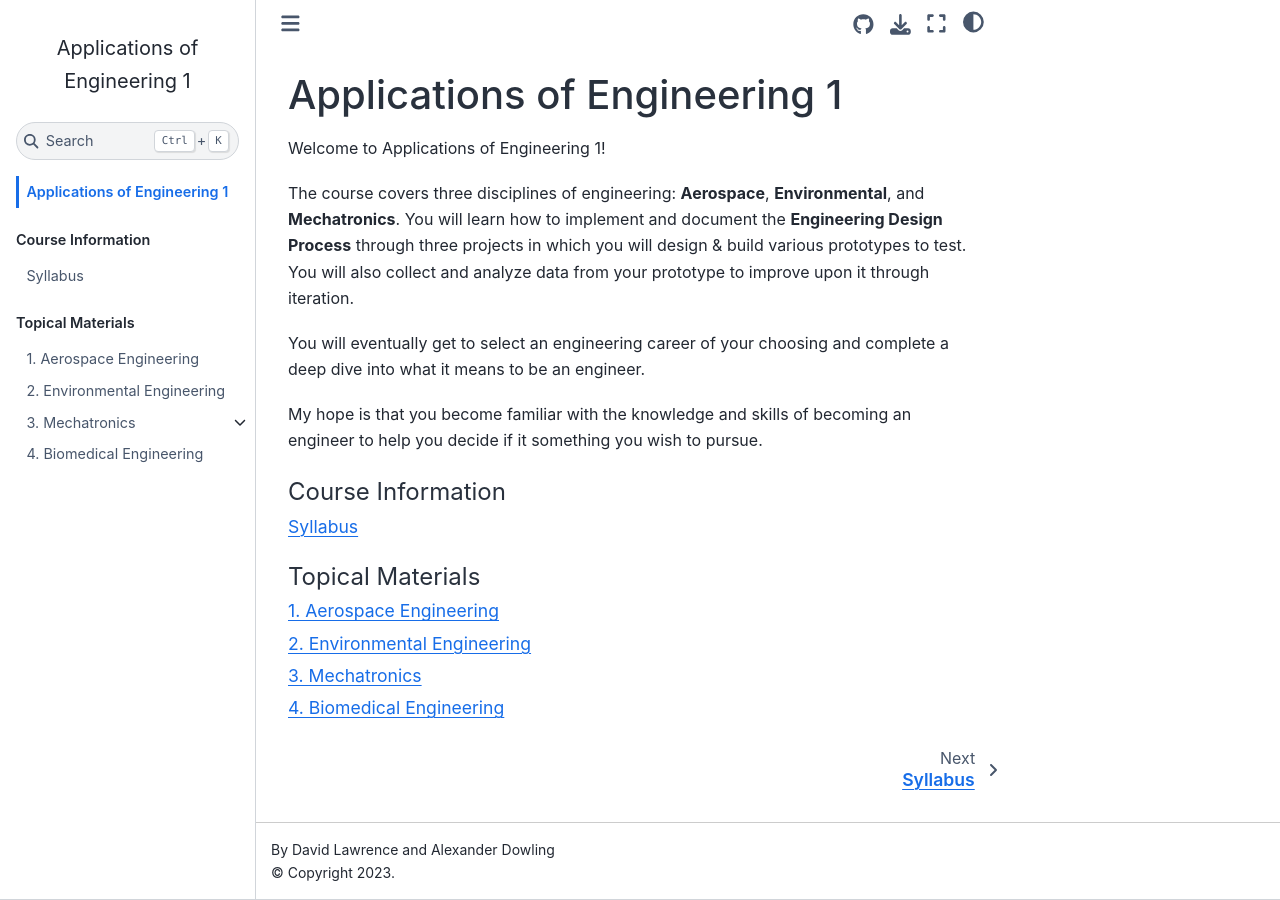
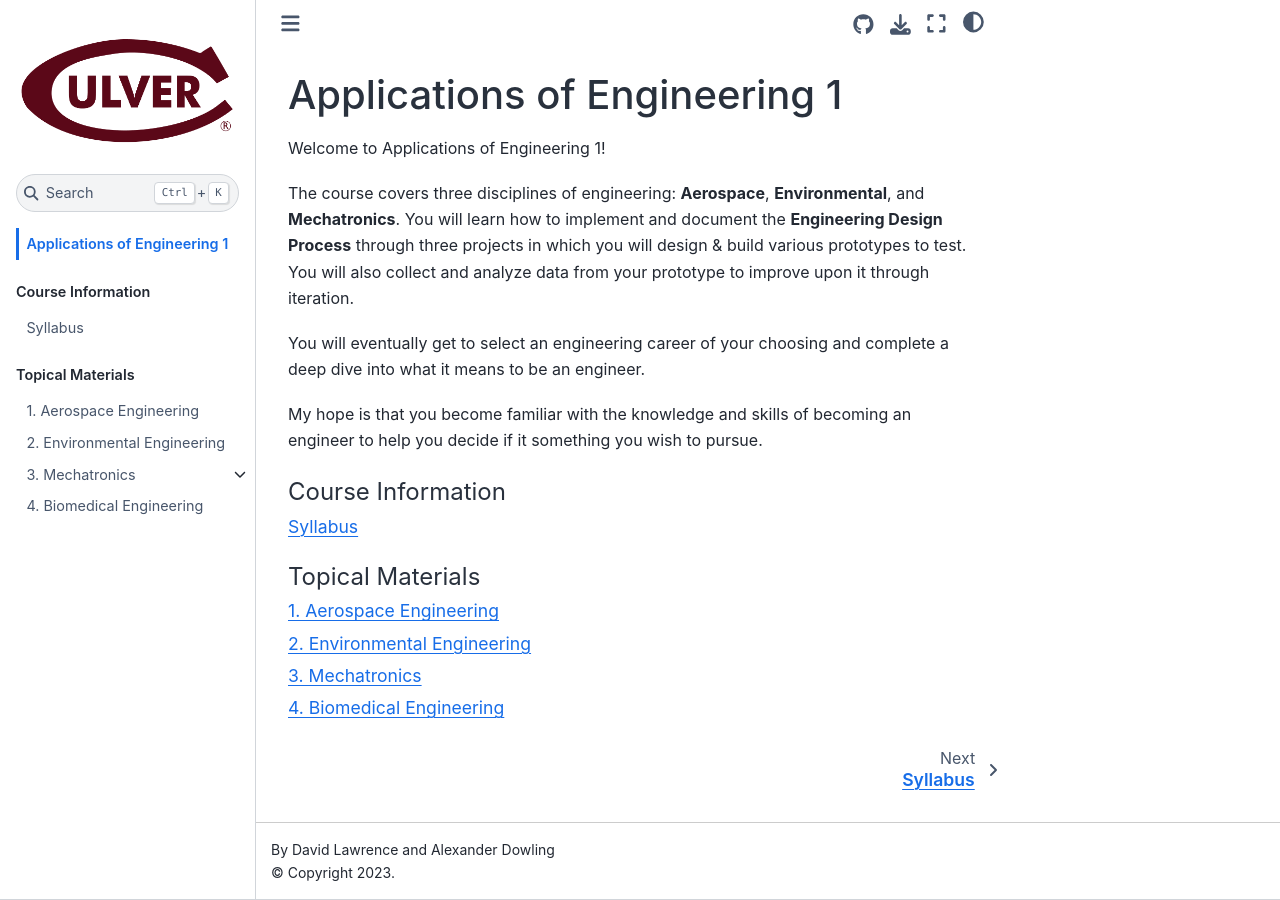
Before and after one commit to Culver-Academies/engineering1, a Jupyter Book: the page built from intro.md, in a window 1280 px wide. Built offline with Jupyter Book 1.0.4 settings and Sphinx 7.4.7 and the Sphinx Book theme 1.1.4, drawn with Linux system fonts in a browser that asks for light colours.

Commit message:
Update _config.yml

```diff
--- a/_config.yml
+++ b/_config.yml
@@ -3,7 +3,7 @@
 
 title: Applications of Engineering 1
 author: David Lawrence and Alexander Dowling
-logo: Culver-Academies-Logo.png
+logo: Culver-Academies-logo.png
 exclude_patterns: [.DS_Store, "**.ipynb_checkpoints", "**.pytest_cache"]
 
 # Launch on Google Colab button
```
